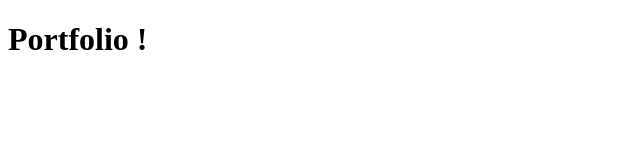
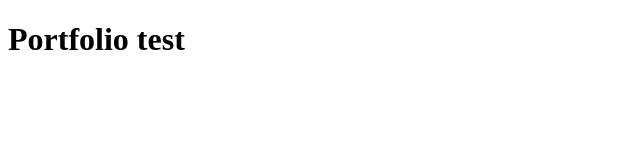
Before and after one commit to KilianBeaumont/portfolio, a plain HTML site: page index.html in a window 1280 px wide. Shown: the full height of the page, 0-640 px from the left. Drawn offline with Linux system fonts and the light colour scheme.

Commit message:
Update index.html
test

```diff
--- a/index.html
+++ b/index.html
@@ -7,6 +7,6 @@
     <title>Document</title>
 </head>
 <body>
-    <h1>Portfolio !</h1>
+    <h1>Portfolio test</h1>
 </body>
 </html>
```
